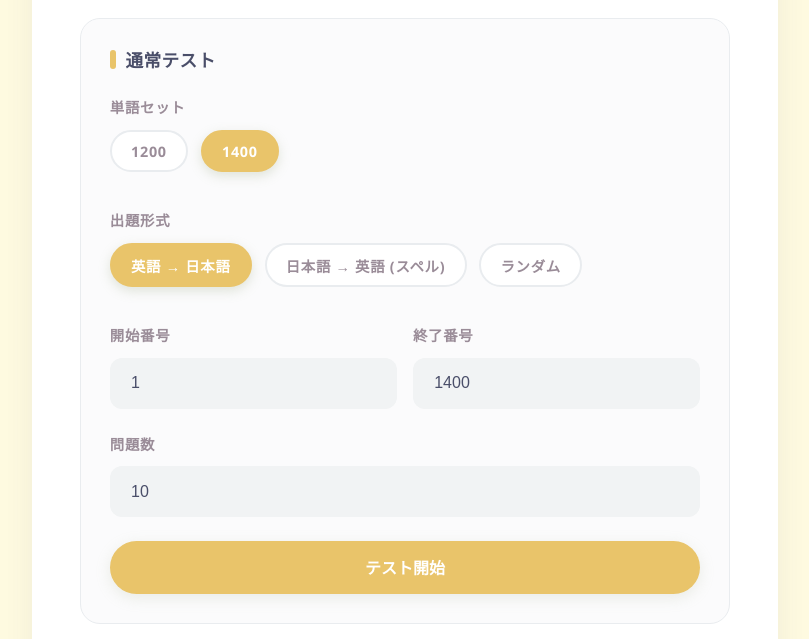
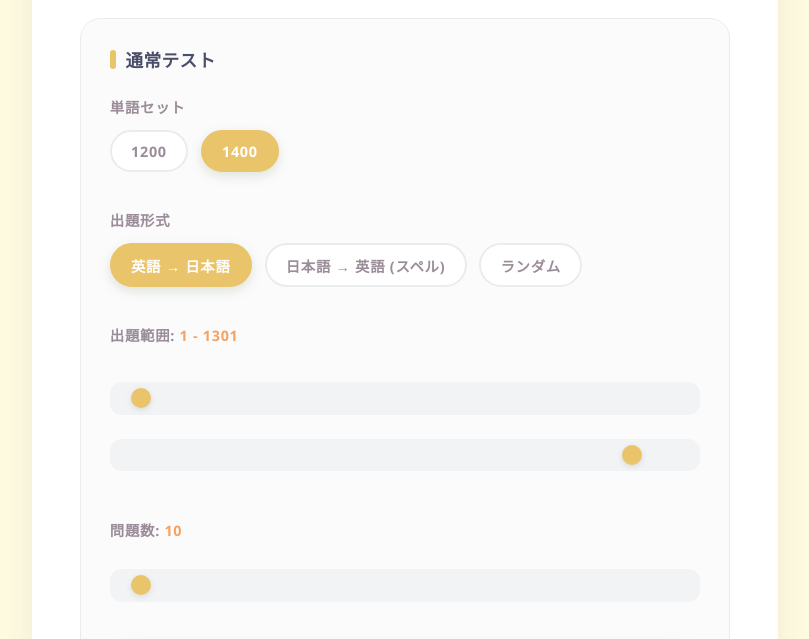
Before and after one commit to Naruto-Takahashi/english-word-test, a plain HTML site: page index.html in a window 1280 px wide. Shown: the part 161-800 px from the top of the page, without its empty margins (235-1044 px from the left). Drawn offline with nearby package versions, Linux system fonts and the light colour scheme.

Commit message:
feat: implement stylish slider UI for range and question count settings

```diff
--- a/css/style.css
+++ b/css/style.css
@@ -116,6 +116,47 @@ h1 {
     background-color: #fff;
     border-color: var(--primary-color);
     box-shadow: 0 0 0 4px rgba(163, 177, 138, 0.15);
+}
+
+/* --- Range Slider Styling --- */
+input[type="range"] {
+    -webkit-appearance: none;
+    width: 100%;
+    height: 6px;
+    background: #e9ecef;
+    border-radius: 5px;
+    outline: none;
+    margin: 1rem 0;
+}
+
+input[type="range"]::-webkit-slider-thumb {
+    -webkit-appearance: none;
+    appearance: none;
+    width: 20px;
+    height: 20px;
+    background: var(--primary-color);
+    border-radius: 50%;
+    cursor: pointer;
+    box-shadow: 0 2px 6px rgba(0,0,0,0.1);
+    transition: all 0.2s;
+}
+
+input[type="range"]::-webkit-slider-thumb:hover {
+    transform: scale(1.2);
+    background: var(--primary-hover);
+}
+
+input[type="range"]::-moz-range-thumb {
+    width: 20px;
+    height: 20px;
+    background: var(--primary-color);
+    border-radius: 50%;
+    cursor: pointer;
+    border: none;
+}
+
+.slider-container {
+    padding: 0.5rem 0;
 }
 
 /* --- Radio Button (Pill Design) --- */
--- a/index.html
+++ b/index.html
@@ -29,19 +29,16 @@
                         <label class="radio-label"><input type="radio" name="testMode" value="random"> ランダム</label>
                     </div>
                 </div>
-                <div class="form-group" style="display: flex; gap: 1rem;">
-                    <div style="flex: 1;">
-                        <label for="start-range">開始番号</label>
-                        <input type="number" id="start-range" value="1" min="1">
-                    </div>
-                    <div style="flex: 1;">
-                        <label for="end-range">終了番号</label>
-                        <input type="number" id="end-range" value="1900" min="1">
+                <div class="form-group">
+                    <label>出題範囲: <span id="range-value-display" style="color: var(--primary-hover); font-variant-numeric: tabular-nums;">1 - 1900</span></label>
+                    <div class="slider-container">
+                        <input type="range" id="start-range" value="1" min="1" max="1900" step="100" style="margin-bottom: 0.5rem;">
+                        <input type="range" id="end-range" value="1900" min="1" max="1900" step="100">
                     </div>
                 </div>
                 <div class="form-group">
-                    <label for="num-questions">問題数</label>
-                    <input type="number" id="num-questions" value="10" min="1">
+                    <label for="num-questions">問題数: <span id="num-questions-display" style="color: var(--primary-hover); font-variant-numeric: tabular-nums;">10</span></label>
+                    <input type="range" id="num-questions" value="10" min="10" max="100" step="10">
                 </div>
                 <button id="start-btn" class="btn btn-primary btn-full">テスト開始</button>
             </div>
--- a/js/app.js
+++ b/js/app.js
@@ -169,6 +169,8 @@ const endRangeInput = document.getElementById('end-range');
 const numQuestionsInput = document.getElementById('num-questions');
 const numReviewQuestionsInput = document.getElementById('num-review-questions');
 const progressInfo = document.getElementById('progress-info');
+const rangeValueDisplay = document.getElementById('range-value-display');
+const numQuestionsDisplay = document.getElementById('num-questions-display');
 const wordDisplay = document.getElementById('word-display');
 const speakBtn = document.getElementById('speak-btn');
 const optionsContainer = document.getElementById('options-container');
@@ -498,8 +500,23 @@ function showResult() {
 function updateRangeMax() {
     const maxId = allWords.length > 0 ? allWords[allWords.length - 1].id : 0;
     startRangeInput.max = maxId;
-    endRangeInput.value = maxId;
     endRangeInput.max = maxId;
+    numQuestionsInput.max = Math.min(100, allWords.length);
+
+    // スライダーの初期位置を調整
+    if (parseInt(endRangeInput.value) > maxId || endRangeInput.value == "1900") {
+        endRangeInput.value = maxId;
+    }
+    updateSliderDisplays();
+}
+
+function updateSliderDisplays() {
+    if (rangeValueDisplay) {
+        rangeValueDisplay.textContent = `${startRangeInput.value} - ${endRangeInput.value}`;
+    }
+    if (numQuestionsDisplay) {
+        numQuestionsDisplay.textContent = numQuestionsInput.value;
+    }
 }
 
 function init() {
@@ -513,6 +530,23 @@ function init() {
 
     loadStats();
     updateRangeMax();
+
+    // スライダーのイベントリスナー
+    [startRangeInput, endRangeInput].forEach(input => {
+        input.addEventListener('input', () => {
+            // 開始が終了を超えないように制御
+            if (parseInt(startRangeInput.value) > parseInt(endRangeInput.value)) {
+                if (input === startRangeInput) {
+                    endRangeInput.value = startRangeInput.value;
+                } else {
+                    startRangeInput.value = endRangeInput.value;
+                }
+            }
+            updateSliderDisplays();
+        });
+    });
+
+    numQuestionsInput.addEventListener('input', updateSliderDisplays);
 
     document.querySelectorAll('input[name="wordSet"]').forEach(radio => {
         radio.addEventListener('change', (e) => {
```
